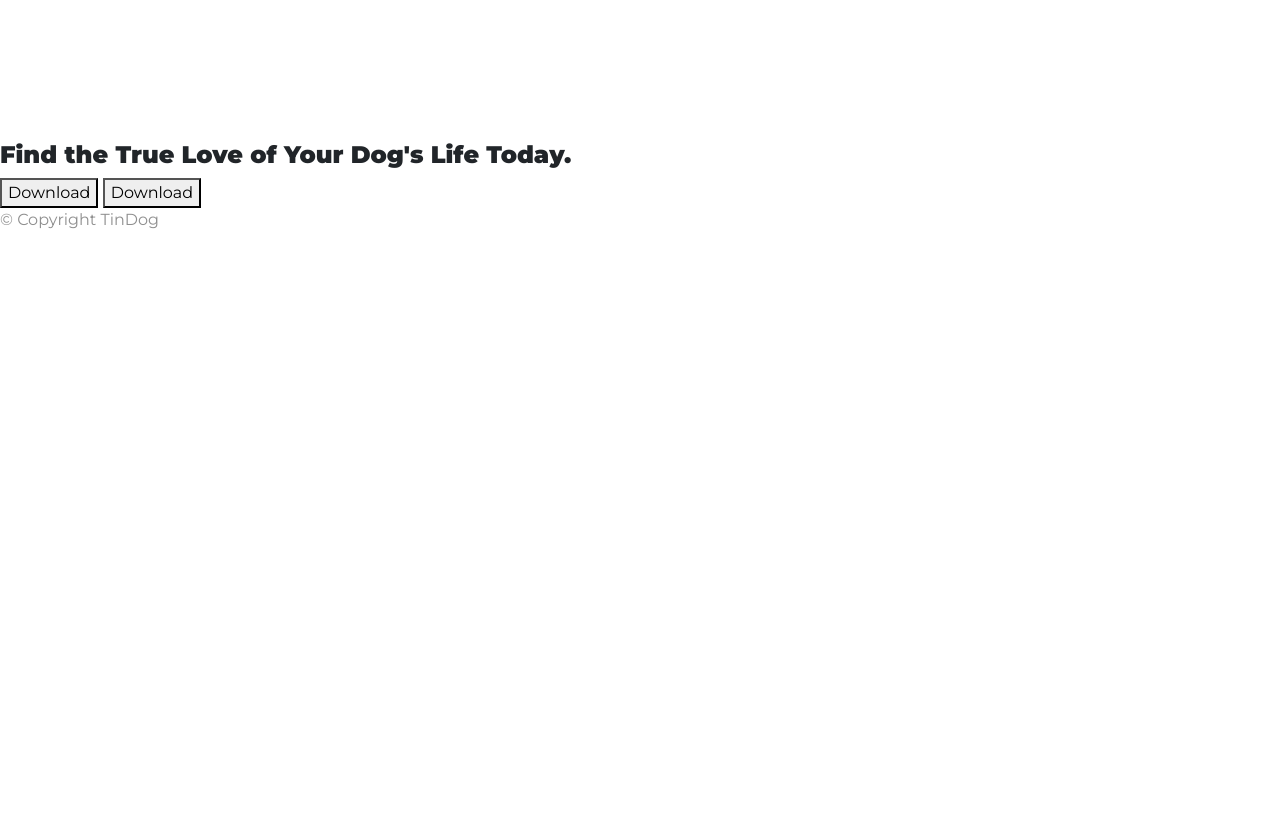
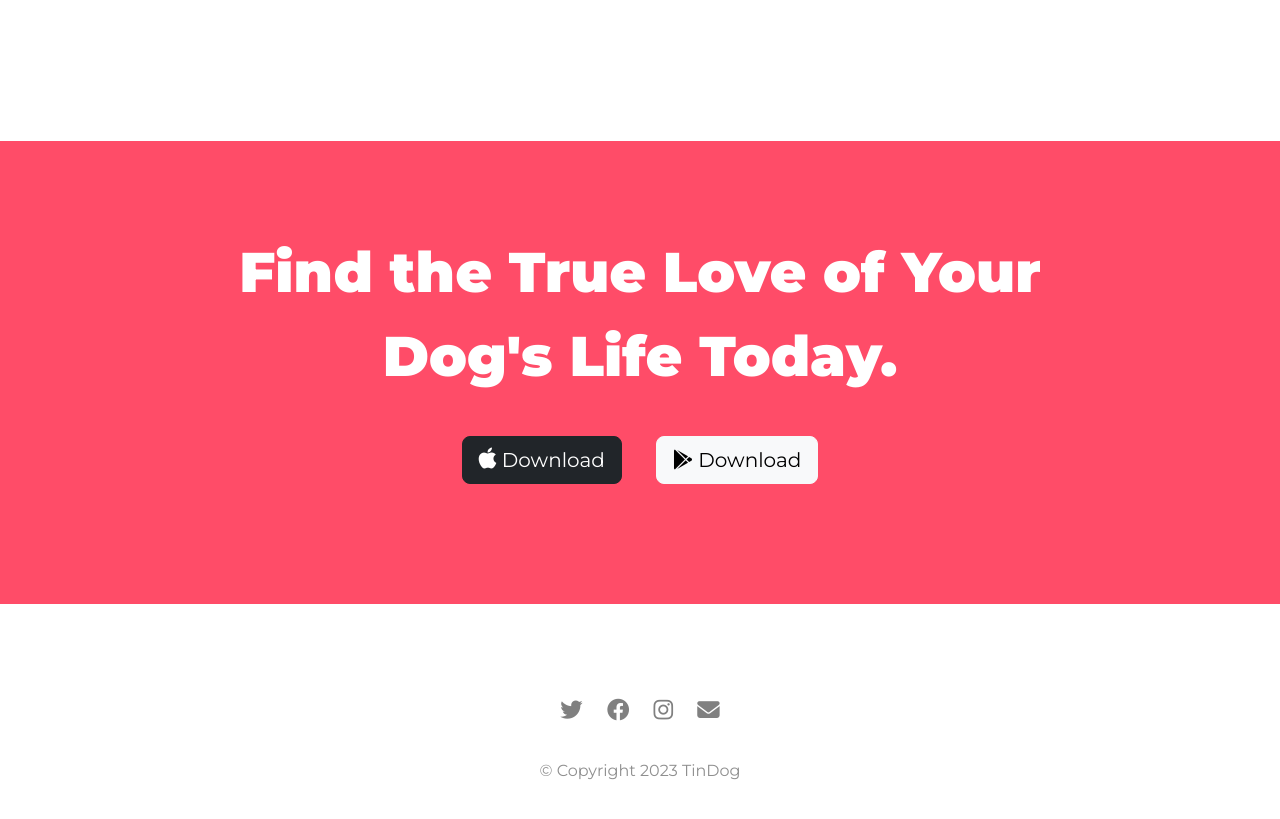
Before and after one commit to pritindra-parida/Web-Development, a plain HTML site: page Bootstrap/Tindog-Website/index.html in a window 1280 px wide. Shown: the part 2361-3180 px from the top of the page. Before the commit the page ends 2609 px from the top, so only its background shows below. Drawn offline with nearby package versions, Linux system fonts and the light colour scheme.

Commit message:
finished designing Tindog Website

```diff
--- a/Bootstrap/Tindog-Website/css/styles.css
+++ b/Bootstrap/Tindog-Website/css/styles.css
@@ -50,6 +50,16 @@
   /* rotate: 25deg; */
   position: absolute;
   right: 30%;
+}
+@media (max-width: 1028px){
+  .title-img{
+    position: static;
+    width: 60%;
+    transform: rotate(0);
+  }
+  #title{
+    text-align: center;
+  }
 }
 
 /* Download Button */
@@ -127,3 +137,38 @@
 .pricing-col{
   padding: 4% 2%;
 }
+
+/************************** CTA **************************/
+#cta{
+  background-color: #ff4c68;
+  text-align: center;
+  padding: 7% 14%;
+}
+.cta-heading{
+  font-family: 'Montserrat', sans-serif;
+  font-weight: 700;
+  color: #fff;
+  font-size: 3.5rem;
+  line-height: 1.5;
+  /* padding: 7% 15% 4%; */
+}
+.cta-download-button{
+  margin: 30px 15px;
+}
+/************************** Footer **************************/
+/* Footer Icons */
+.footer-icons{
+  color: grey;
+  margin: 20px 10px;
+  font-size: 1.4rem;
+}
+.footer-icons:hover{
+  color:black;
+}
+#footer{
+  padding: 7% 15%;
+  text-align: center;
+}
+.copyright{
+  padding-top: 2rem;
+}
--- a/Bootstrap/Tindog-Website/index.html
+++ b/Bootstrap/Tindog-Website/index.html
@@ -35,13 +35,13 @@
         <div class="collapse navbar-collapse" id="navbartoggler">
           <ul class="navbar-nav ms-auto">
             <li class="nav-item">
-              <a class="nav-link" href="#">Contact</a>
+              <a class="nav-link" href="#footer">Contact</a>
             </li>
             <li class="nav-item">
-              <a class="nav-link" href="#">Pricing</a>
+              <a class="nav-link" href="#pricing">Pricing</a>
             </li>
             <li class="nav-item">
-              <a class="nav-link" href="#">Download</a>
+              <a class="nav-link" href="#cta">Download</a>
             </li>
           </ul>
         </div>
@@ -200,9 +200,9 @@
 
   <section id="cta">
 
-    <h3>Find the True Love of Your Dog's Life Today.</h3>
-    <button type="button">Download</button>
-    <button type="button">Download</button>
+    <h3 class="cta-heading">Find the True Love of Your Dog's Life Today.</h3>
+    <button type="button" id="apple-button" class="btn btn-dark btn-lg cta-download-button"><i class="fa-brands fa-apple" id="apple-logo"></i> Download</button>
+    <button type="button" class="btn btn-light btn-lg cta-download-button"><i class="fa-brands fa-google-play"></i> Download</button>
 
   </section>
 
@@ -210,8 +210,11 @@
   <!-- Footer -->
 
   <footer id="footer">
-
-    <p>© Copyright TinDog</p>
+      <a href="#" class="footer-icons"><i class="fa-brands fa-twitter"></i></a>
+      <a href="#" class="footer-icons"><i class="fa-brands fa-facebook"></i></a>
+      <a href="#" class="footer-icons"><i class="fa-brands fa-instagram"></i></a>
+      <a href="#" class="footer-icons"><i class="fa-solid fa-envelope"></i></a>
+    <p class="copyright">© Copyright 2023 TinDog</p>
 
   </footer>
 
```
